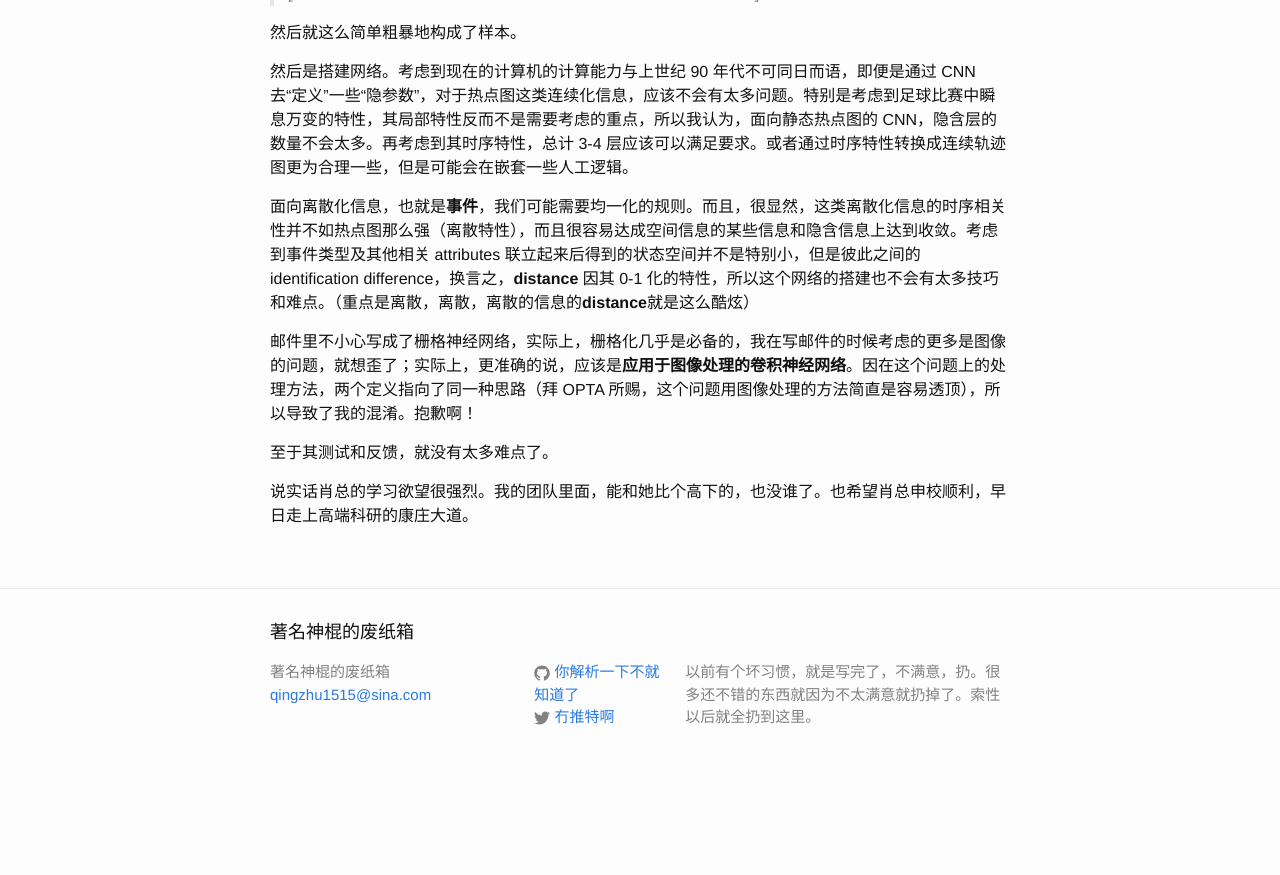
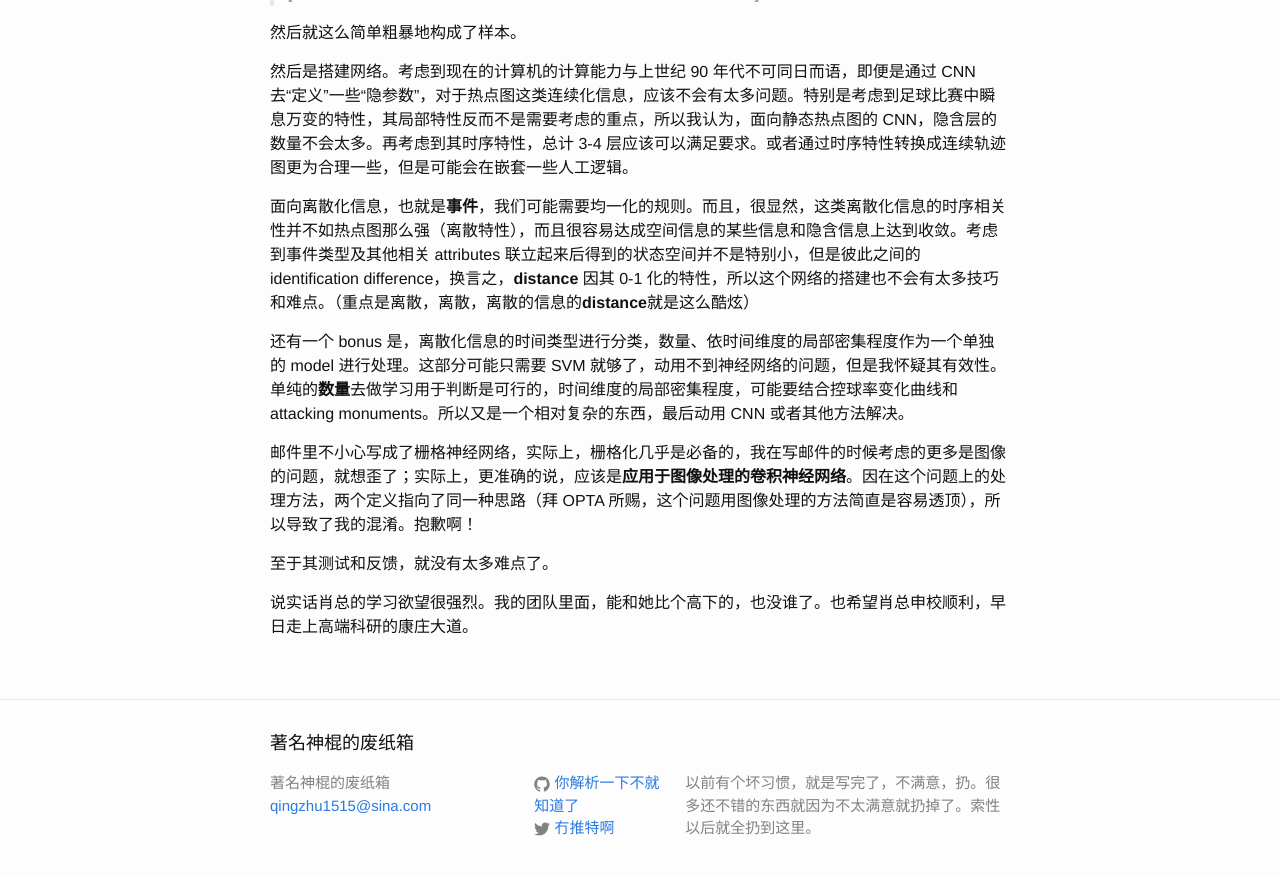
Before and after one commit to fstopgun/fstopgun, a Jekyll site: the page built from _posts/2016-11-23-给肖总的答复邮件的一点碎碎念.markdown, in a window 1280 px wide and 900 px high, scrolled down 836 px. Shown: the top 875 px of the window. Built offline with Jekyll 4.4.1, drawn with Linux system fonts in a browser that asks for light colours; before the commit the page ends 1625 px from its top, so only the background shows below that.

Commit message:
11-23 post

```diff
--- a/_posts/2016-11-23-给肖总的答复邮件的一点碎碎念.markdown
+++ b/_posts/2016-11-23-给肖总的答复邮件的一点碎碎念.markdown
@@ -33,6 +33,8 @@ First，让我@一下肖总，一个顶天立地的汉子（？）。那天还
 
 面向离散化信息，也就是**事件**，我们可能需要均一化的规则。而且，很显然，这类离散化信息的时序相关性并不如热点图那么强（离散特性），而且很容易达成空间信息的某些信息和隐含信息上达到收敛。考虑到事件类型及其他相关 attributes 联立起来后得到的状态空间并不是特别小，但是彼此之间的 identification difference，换言之，**distance** 因其 0-1 化的特性，所以这个网络的搭建也不会有太多技巧和难点。（重点是离散，离散，离散的信息的**distance**就是这么酷炫）
 
+还有一个 bonus 是，离散化信息的时间类型进行分类，数量、依时间维度的局部密集程度作为一个单独的 model 进行处理。这部分可能只需要 SVM 就够了，动用不到神经网络的问题，但是我怀疑其有效性。单纯的**数量**去做学习用于判断是可行的，时间维度的局部密集程度，可能要结合控球率变化曲线和 attacking monuments。所以又是一个相对复杂的东西，最后动用 CNN 或者其他方法解决。
+
 邮件里不小心写成了栅格神经网络，实际上，栅格化几乎是必备的，我在写邮件的时候考虑的更多是图像的问题，就想歪了；实际上，更准确的说，应该是**应用于图像处理的卷积神经网络**。因在这个问题上的处理方法，两个定义指向了同一种思路（拜 OPTA 所赐，这个问题用图像处理的方法简直是容易透顶），所以导致了我的混淆。抱歉啊！
 
 至于其测试和反馈，就没有太多难点了。
```
